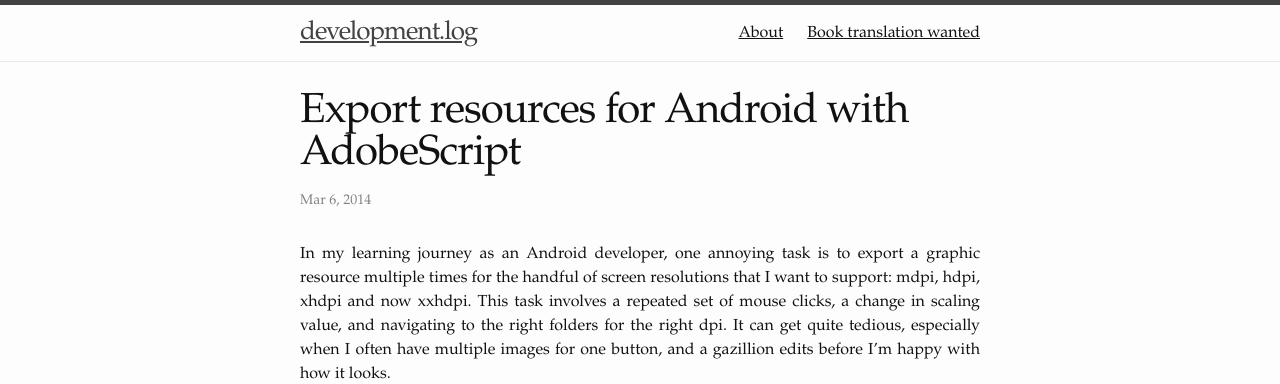
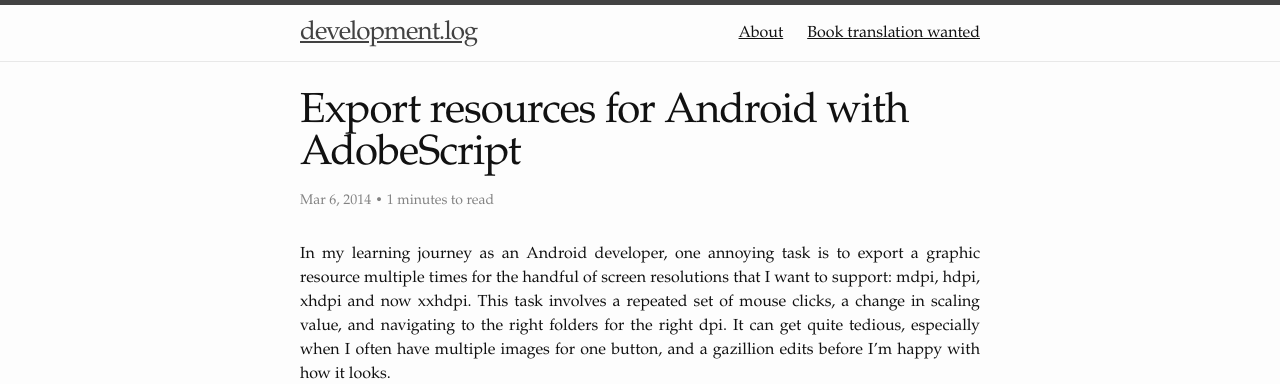
Before and after one commit to keang/keang.github.io, a Jekyll site: the page built from _posts/2014-03-06-exporting-resources-for-android-with-adobescript.markdown, in a window 1280 px wide. Shown: the top 384 px of the page. Built offline with Jekyll 4.4.1, drawn with Linux system fonts in a browser that asks for light colours; nearby versions of some CDN libraries; some web fonts are replaced.

Commit message:
Add reading time

```diff
--- /dev/null
+++ b/_includes/reading_time.html
@@ -0,0 +1,6 @@
+{% capture words %}
+{{ content | number_of_words | minus: 180 }}
+{% endcapture %}
+{% unless words contains '-' %}
+{{ words | plus: 150 | divided_by: 150 | append: ' minutes to read' }}
+{% endunless %}
--- a/_layouts/post.html
+++ b/_layouts/post.html
@@ -5,7 +5,11 @@ layout: default
 
   <header class="post-header">
     <h1 class="post-title" itemprop="name headline">{{ page.title }}</h1>
-    <p class="post-meta"><time datetime="{{ page.date | date_to_xmlschema }}" itemprop="datePublished">{{ page.date | date: "%b %-d, %Y" }}</time>{% if page.author %} • <span itemprop="author" itemscope itemtype="http://schema.org/Person"><span itemprop="name">{{ page.author }}</span></span>{% endif %}</p>
+    <p class="post-meta">
+      <time datetime="{{ page.date | date_to_xmlschema }}" itemprop="datePublished">{{ page.date | date: "%b %-d, %Y" }}</time>
+      {% if page.author %} • <span itemprop="author" itemscope itemtype="http://schema.org/Person"><span itemprop="name">{{ page.author }}</span></span>{% endif %}
+      • <span>{% include reading_time.html %}</span>
+    </p>
   </header>
 
   <div class="post-content" itemprop="articleBody">
```
